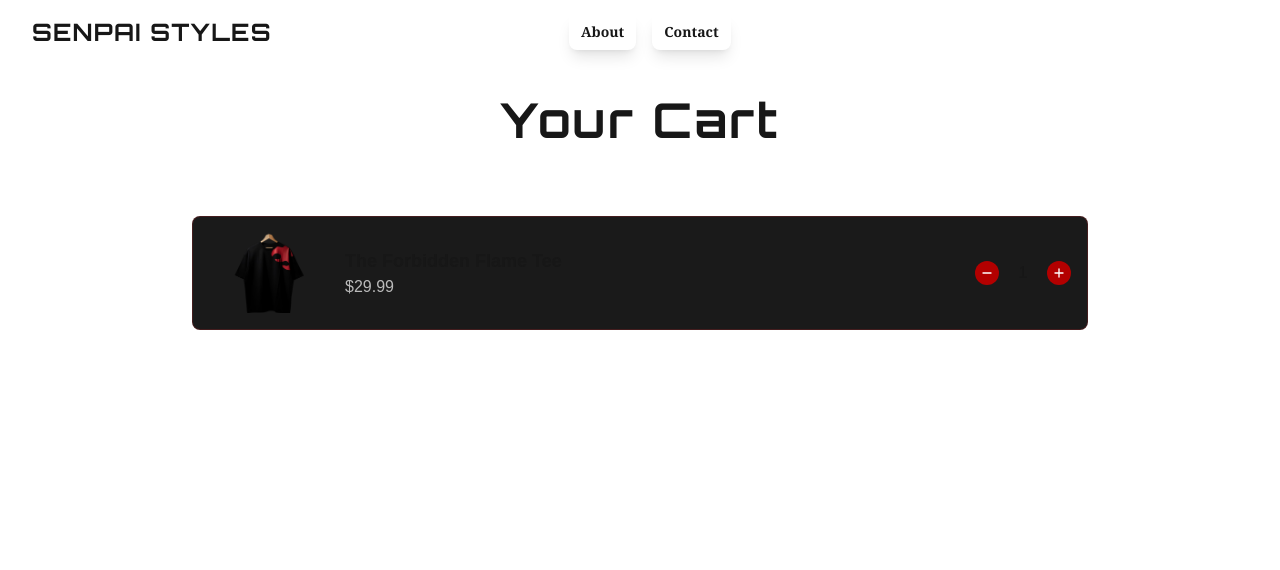
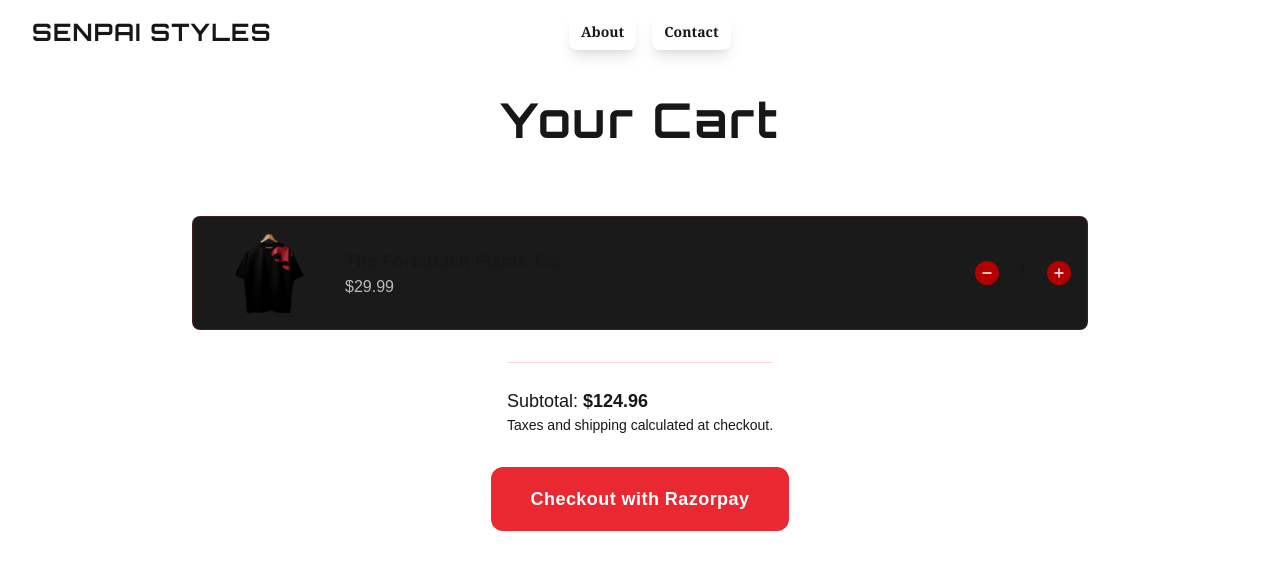
Before and after one commit to hrithik210/senpai_styles_v2, a Next.js app: page /cart in a window 1280 px wide. Shown: the top 570 px of the page. Built offline with nearby package versions, Linux system fonts and the light colour scheme.

Commit message:
completed cart comp

```diff
--- a/components/cart.tsx
+++ b/components/cart.tsx
@@ -1,6 +1,7 @@
 "use client"
 import Image from 'next/image'
 import React, { useState } from 'react'
+import { Button } from './ui/button'
 
 const Cart = () => {
   const [quantity, setQuantity] = useState<number>(1)
@@ -9,7 +10,7 @@ const Cart = () => {
         <div className='mb-10'>
          <h1 className="font-orbitron text-4xl md:text-5xl font-bold tracking-wider">Your Cart</h1>
         </div>
-        <div className='flex items-center justify-between p-4 bg-[#1a1a1a] rounded-lg border border-[#EA2831]/20 w-full max-w-4xl mt-8'>
+        <div className='relative flex items-center justify-between p-4 bg-[#1a1a1a] rounded-lg border border-[#EA2831]/20 w-full max-w-4xl mt-8'>
             <div className='flex items-center space-x-4'>
                 <Image
                     alt="Forbidden Flame Tee"
@@ -65,6 +66,23 @@ const Cart = () => {
             </div>
 
         </div>
+
+        <div className="mt-8 pt-6 border-t border-[#EA2831]/20">
+            <p className="text-lg text-text-color/80">
+              Subtotal: <span className="font-bold text-text-color">$124.96</span>
+            </p>
+            <p className="text-sm text-text-color/60">
+              Taxes and shipping calculated at checkout.
+            </p>
+        </div>
+
+        <div className="mt-8 flex justify-end">
+            <Button
+              className="relative group bg-[#EA2831] text-white font-bold py-8 px-10 rounded-xl hover:scale-110 transition-all duration-300 overflow-hidden text-lg tracking-wide"
+            >
+              <span className="relative z-10">Checkout with Razorpay</span>
+            </Button>
+          </div>
     </div>
   )
 }
```
